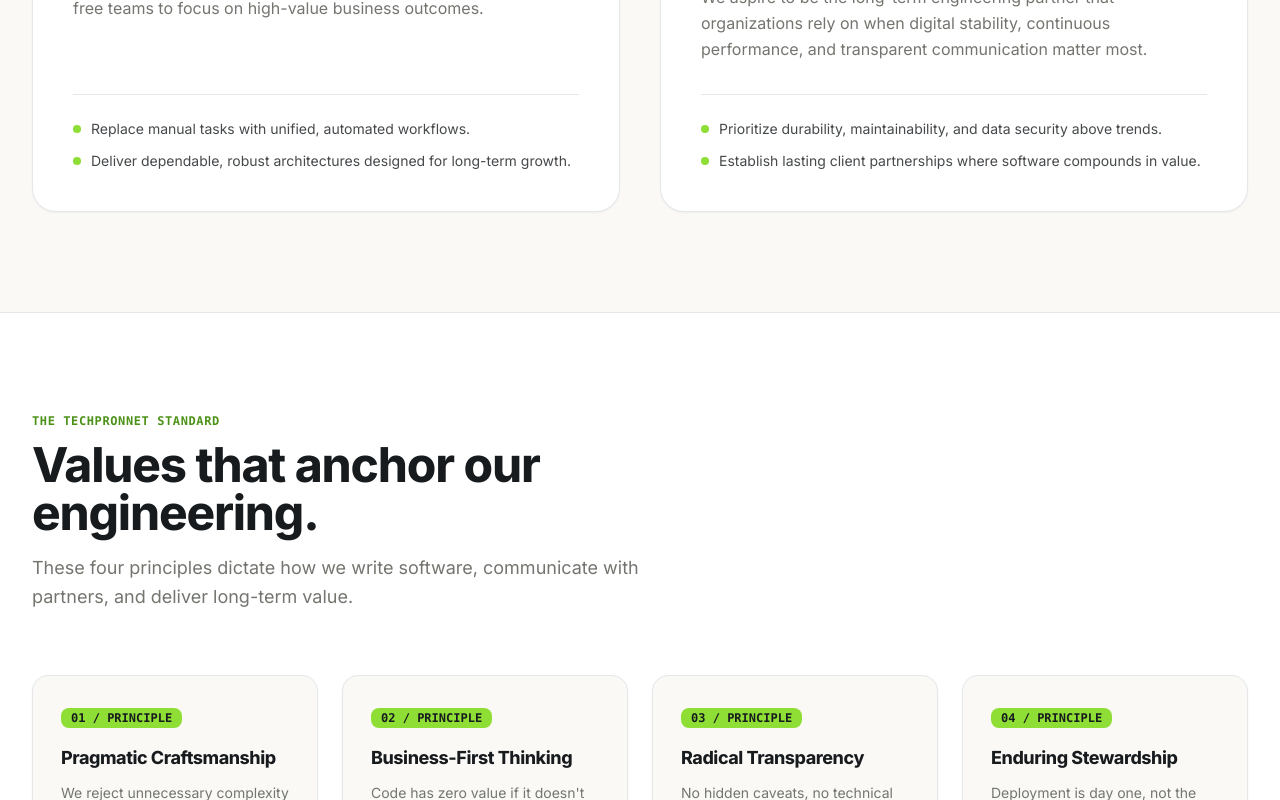
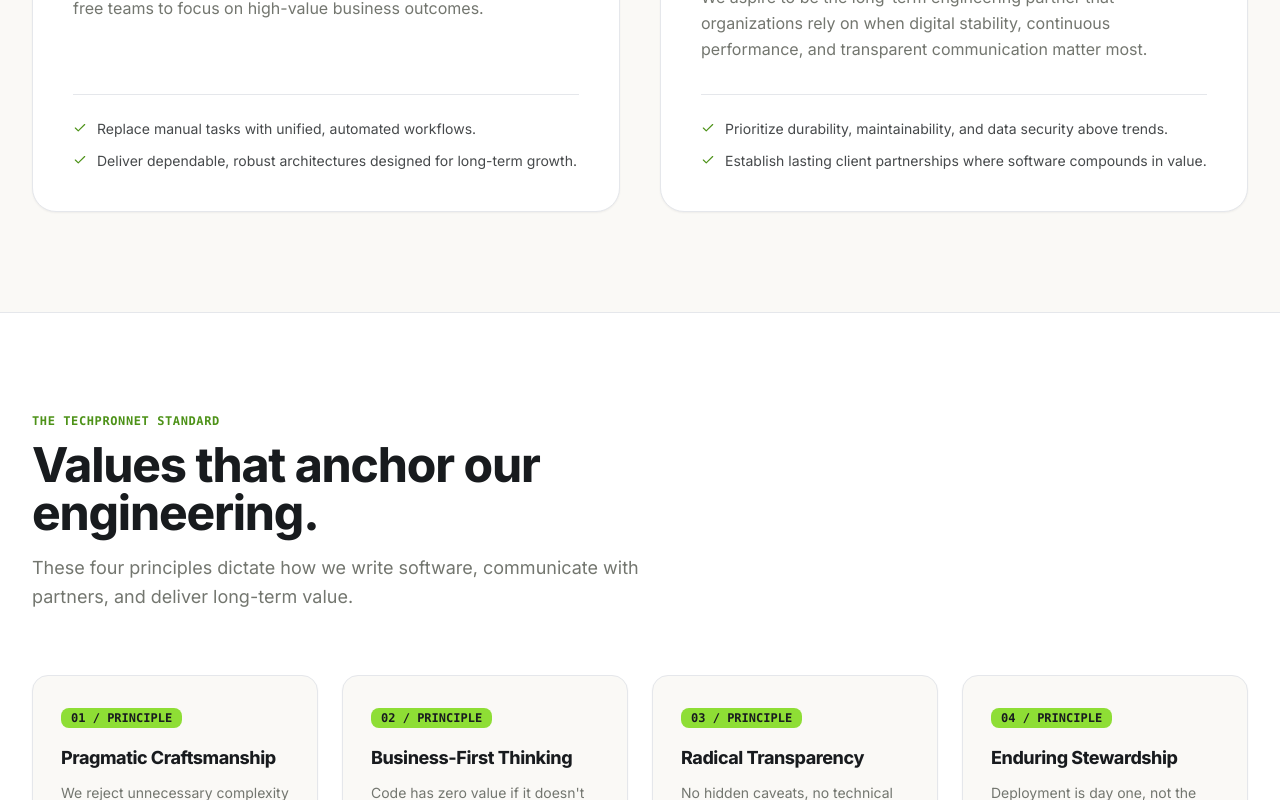
Before and after one commit to officialdb/Techpronnet, a Next.js app: page /about in a window 1280 px wide. Shown: the part 2760-3560 px from the top of the page. Built offline with nearby package versions, Linux system fonts and the light colour scheme.

Commit message:
fix(ui): remove floating green dots across about page and homepage

```diff
--- a/src/components/Industries.tsx
+++ b/src/components/Industries.tsx
@@ -12,7 +12,6 @@
       <div className="max-w-7xl mx-auto px-4 sm:px-6 lg:px-8">
         <div className="flex flex-col md:flex-row md:items-center justify-between gap-4">
           <div className="flex items-center gap-2 shrink-0">
-            <span className="size-2 rounded-full bg-[#8EDE35]" />
             <p className="font-mono text-xs uppercase font-semibold text-[#4D9218] tracking-wider">
               Who We Work With
             </p>
--- a/src/components/about/AboutCTA.tsx
+++ b/src/components/about/AboutCTA.tsx
@@ -1,7 +1,7 @@
 "use client";
 
 import Link from "next/link";
-import { ArrowRight, ArrowUpRight, Mail, Clock } from "lucide-react";
+import { ArrowRight, ArrowUpRight, Mail, Clock, CheckCircle2 } from "lucide-react";
 import { FadeIn } from "@/components/MotionWrapper";
 
 export function AboutCTA() {
@@ -28,7 +28,7 @@
                     <span>Direct response within 24 business hours</span>
                   </span>
                   <span className="flex items-center gap-2">
-                    <span className="size-2 rounded-full bg-[#8EDE35]" />
+                    <CheckCircle2 className="size-3.5 text-[#4D9218] shrink-0" />
                     <span>No-obligation architecture consultation</span>
                   </span>
                 </div>
--- a/src/components/about/MissionVision.tsx
+++ b/src/components/about/MissionVision.tsx
@@ -1,7 +1,7 @@
 "use client";
 
 import { FadeIn } from "@/components/MotionWrapper";
-import { Target, Compass } from "lucide-react";
+import { Target, Compass, Check } from "lucide-react";
 
 export function MissionVision() {
   return (
@@ -43,11 +43,11 @@
 
             <div className="mt-8 pt-6 border-t border-[#E5E7EB] space-y-3 text-xs sm:text-sm text-[#181B1E]/80">
               <div className="flex items-start gap-2.5">
-                <span className="size-2 rounded-full bg-[#8EDE35] shrink-0 mt-1.5" />
+                <Check className="size-3.5 text-[#4D9218] shrink-0 mt-0.5" />
                 <span>Replace manual tasks with unified, automated workflows.</span>
               </div>
               <div className="flex items-start gap-2.5">
-                <span className="size-2 rounded-full bg-[#8EDE35] shrink-0 mt-1.5" />
+                <Check className="size-3.5 text-[#4D9218] shrink-0 mt-0.5" />
                 <span>Deliver dependable, robust architectures designed for long-term growth.</span>
               </div>
             </div>
@@ -74,11 +74,11 @@
 
             <div className="mt-8 pt-6 border-t border-[#E5E7EB] space-y-3 text-xs sm:text-sm text-[#181B1E]/80">
               <div className="flex items-start gap-2.5">
-                <span className="size-2 rounded-full bg-[#8EDE35] shrink-0 mt-1.5" />
+                <Check className="size-3.5 text-[#4D9218] shrink-0 mt-0.5" />
                 <span>Prioritize durability, maintainability, and data security above trends.</span>
               </div>
               <div className="flex items-start gap-2.5">
-                <span className="size-2 rounded-full bg-[#8EDE35] shrink-0 mt-1.5" />
+                <Check className="size-3.5 text-[#4D9218] shrink-0 mt-0.5" />
                 <span>Establish lasting client partnerships where software compounds in value.</span>
               </div>
             </div>
```
